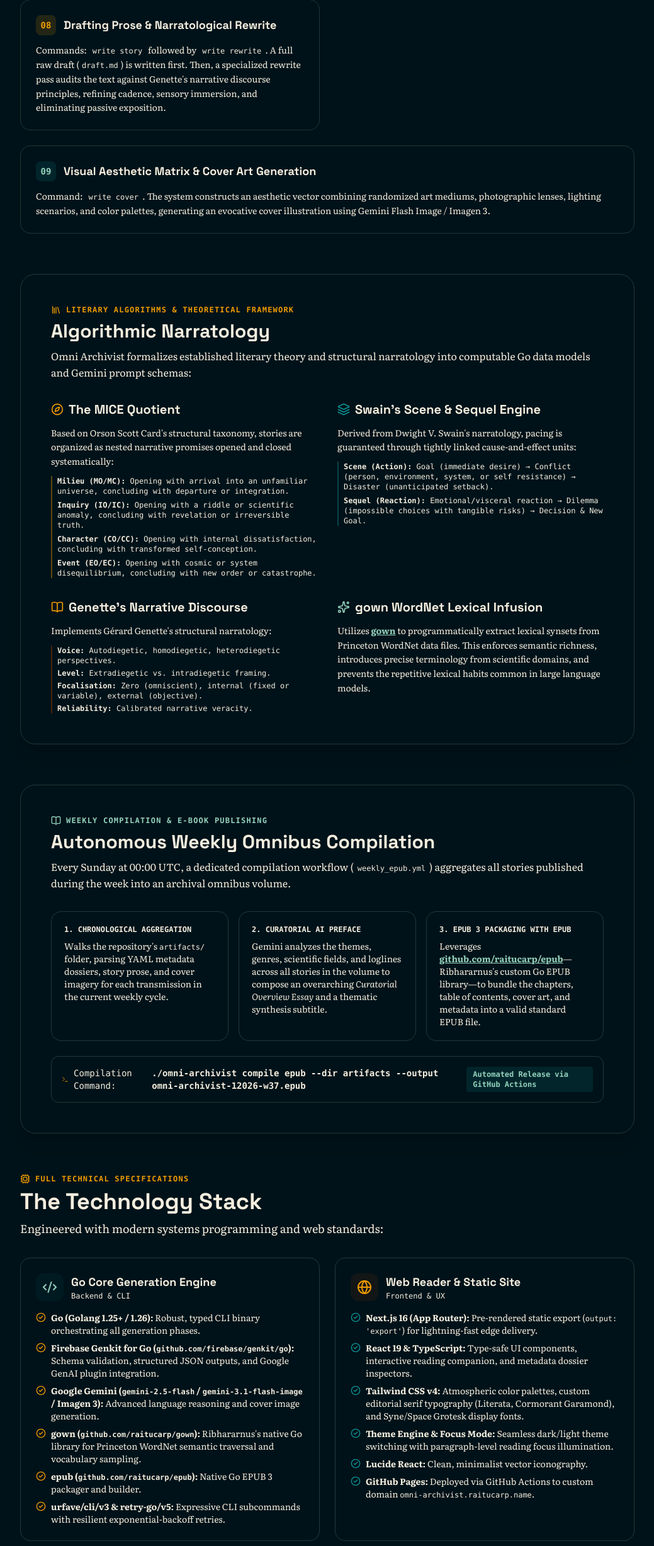
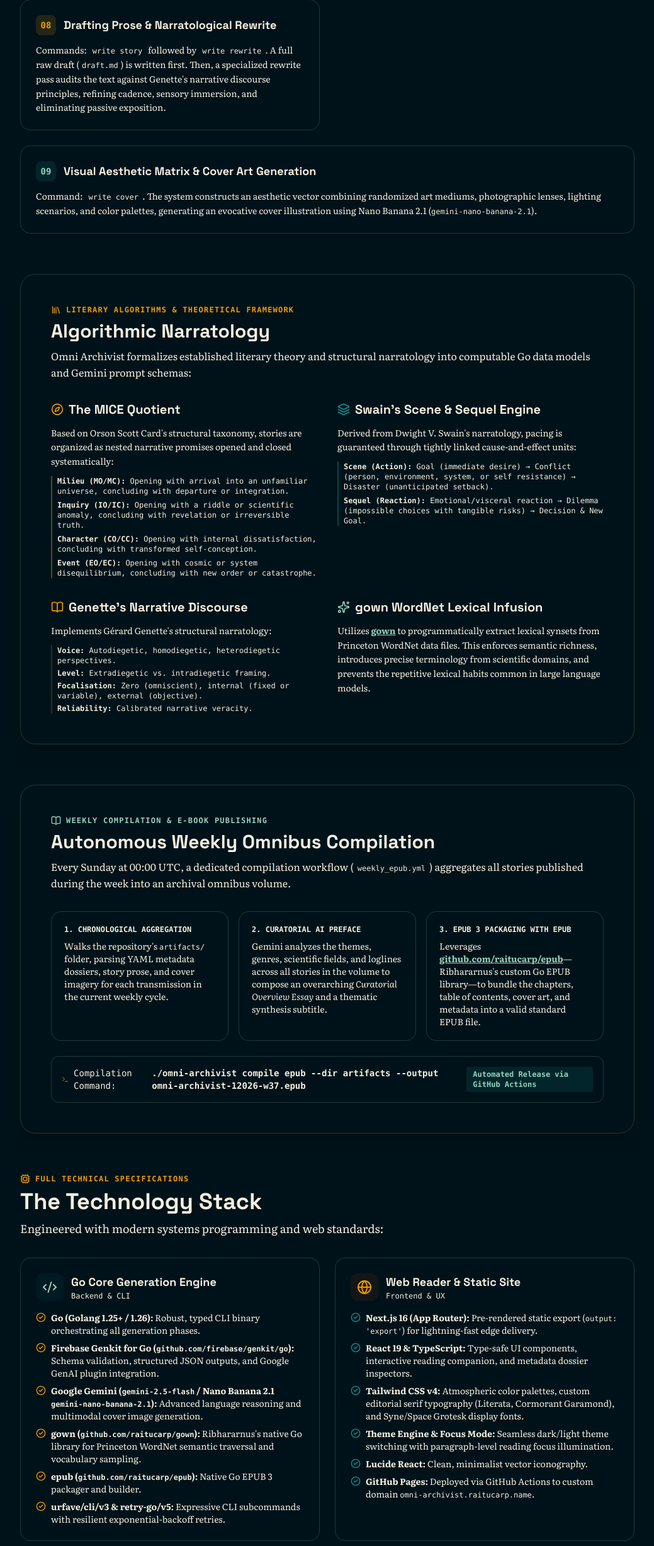
Before and after one commit to raitucarp/omni-archivist, a Next.js app in the folder web/: page /about in a window 1280 px wide. Shown: the part 2071-4526 px from the top of the page at 63% size, without its empty margins (120-1159 px from the left). Built offline with nearby package versions, Linux system fonts and the light colour scheme.

Commit message:
feat(cover): adopt Nano Banana 2.1 (gemini-nano-banana-2.1) for multimodal cover image generation

```diff
--- a/web/app/about/page.tsx
+++ b/web/app/about/page.tsx
@@ -266,7 +266,7 @@ export default function AboutPage() {
                 </h3>
               </div>
               <p className="font-prose text-sm text-foreground/80 leading-relaxed">
-                Command: <code className="font-mono text-xs px-1.5 py-0.5 rounded bg-muted">write cover</code>. The system constructs an aesthetic vector combining randomized art mediums, photographic lenses, lighting scenarios, and color palettes, generating an evocative cover illustration using Gemini Flash Image / Imagen 3.
+                Command: <code className="font-mono text-xs px-1.5 py-0.5 rounded bg-muted">write cover</code>. The system constructs an aesthetic vector combining randomized art mediums, photographic lenses, lighting scenarios, and color palettes, generating an evocative cover illustration using Nano Banana 2.1 (<code className="font-mono text-xs">gemini-nano-banana-2.1</code>).
               </p>
             </div>
           </div>
@@ -439,7 +439,7 @@ export default function AboutPage() {
                 </li>
                 <li className="flex items-start gap-2">
                   <CheckCircle2 className="w-4 h-4 text-[#ee9b00] shrink-0 mt-0.5" />
-                  <span><strong>Google Gemini (<code className="font-mono text-xs">gemini-2.5-flash</code> / <code className="font-mono text-xs">gemini-3.1-flash-image</code> / Imagen 3):</strong> Advanced language reasoning and cover image generation.</span>
+                  <span><strong>Google Gemini (<code className="font-mono text-xs">gemini-2.5-flash</code> / Nano Banana 2.1 <code className="font-mono text-xs">gemini-nano-banana-2.1</code>):</strong> Advanced language reasoning and multimodal cover image generation.</span>
                 </li>
                 <li className="flex items-start gap-2">
                   <CheckCircle2 className="w-4 h-4 text-[#ee9b00] shrink-0 mt-0.5" />
```
Also changed, not shown: 1 other file (tests, documents, lock files or other folders).
